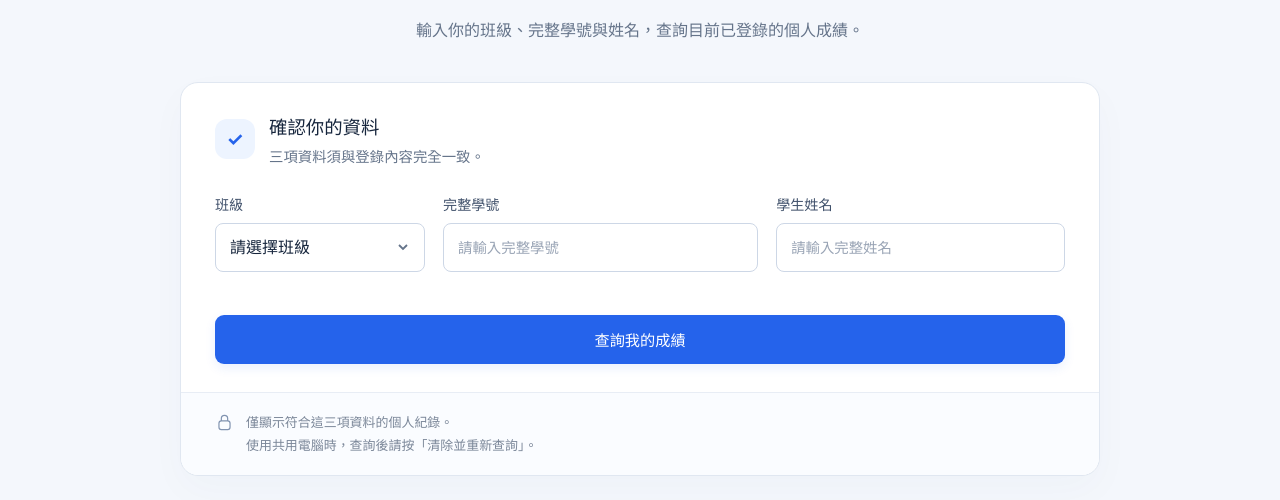
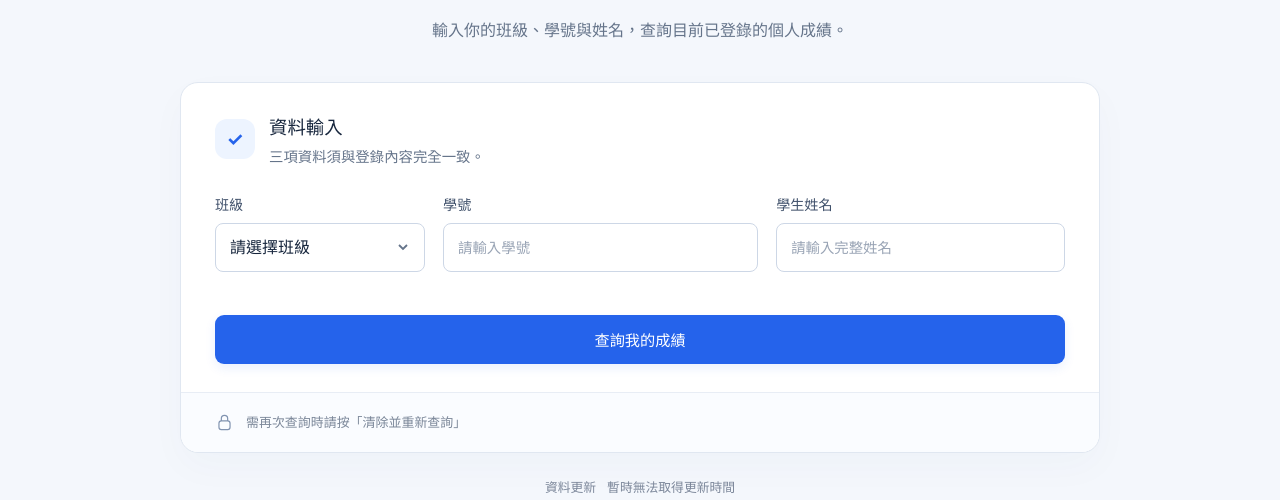
Before and after one commit to LJOU-olj/engineering-grade-query, a plain HTML site: page index.html in a window 1280 px wide. Shown: the part 294-794 px from the top of the page. Drawn offline with Linux system fonts and the light colour scheme; no server answers.

Commit message:
Simplify student lookup labels and re-query instructions

```diff
--- a/index.html
+++ b/index.html
@@ -17,13 +17,13 @@
   <header class="site-header"><div class="header-inner"><a class="brand" href="./" aria-label="回到成績查詢首頁"><span class="brand-mark" aria-hidden="true">工</span><span>工程規劃與控制<small>STUDENT GRADE PORTAL</small></span></a><span class="preliminary-tag">初步成績</span></div></header>
   <main id="main-content">
     <section id="query-section" aria-labelledby="query-title">
-      <div class="intro"><p class="eyebrow">YOUR LEARNING RECORD</p><h1 id="query-title">查看目前的<br><span>學習成績與出席紀錄</span></h1><p class="intro-text">輸入你的班級、完整學號與姓名，<br class="mobile-break">查詢目前已登錄的個人成績。</p></div>
-      <section class="query-card" aria-labelledby="form-title"><div class="card-heading"><span class="section-icon" aria-hidden="true">✓</span><div><h2 id="form-title">確認你的資料</h2><p>三項資料須與登錄內容完全一致。</p></div></div>
+      <div class="intro"><p class="eyebrow">YOUR LEARNING RECORD</p><h1 id="query-title">查看目前的<br><span>學習成績與出席紀錄</span></h1><p class="intro-text">輸入你的班級、學號與姓名，<br class="mobile-break">查詢目前已登錄的個人成績。</p></div>
+      <section class="query-card" aria-labelledby="form-title"><div class="card-heading"><span class="section-icon" aria-hidden="true">✓</span><div><h2 id="form-title">資料輸入</h2><p>三項資料須與登錄內容完全一致。</p></div></div>
         <form id="query-form" autocomplete="off">
-          <div class="form-grid"><div class="field"><label for="class-code">班級</label><select id="class-code" name="class_code" required><option value="">請選擇班級</option><option value="A">甲班</option><option value="B">乙班</option></select></div><div class="field"><label for="student-id">完整學號</label><input id="student-id" name="student_id" maxlength="40" placeholder="請輸入完整學號" required spellcheck="false" autocapitalize="characters" autocomplete="off"></div><div class="field"><label for="student-name">學生姓名</label><input id="student-name" name="student_name" maxlength="80" placeholder="請輸入完整姓名" required autocomplete="off"></div></div>
+          <div class="form-grid"><div class="field"><label for="class-code">班級</label><select id="class-code" name="class_code" required><option value="">請選擇班級</option><option value="A">甲班</option><option value="B">乙班</option></select></div><div class="field"><label for="student-id">學號</label><input id="student-id" name="student_id" maxlength="40" placeholder="請輸入學號" required spellcheck="false" autocapitalize="characters" autocomplete="off"></div><div class="field"><label for="student-name">學生姓名</label><input id="student-name" name="student_name" maxlength="80" placeholder="請輸入完整姓名" required autocomplete="off"></div></div>
           <div id="query-message" class="query-message" role="status" aria-live="polite"></div><button id="submit-query" class="primary-button" type="submit">查詢我的成績</button>
         </form>
-        <div class="privacy-note"><svg viewBox="0 0 24 24" aria-hidden="true"><rect x="5" y="10" width="14" height="11" rx="3"></rect><path d="M8 10V7a4 4 0 0 1 8 0v3"></path></svg><p>僅顯示符合這三項資料的個人紀錄。<br>使用共用電腦時，查詢後請按「清除並重新查詢」。</p></div>
+        <div class="privacy-note"><svg viewBox="0 0 24 24" aria-hidden="true"><rect x="5" y="10" width="14" height="11" rx="3"></rect><path d="M8 10V7a4 4 0 0 1 8 0v3"></path></svg><p>需再次查詢時請按「清除並重新查詢」</p></div>
       </section>
       <div class="query-footnotes"><p><strong>資料更新</strong><span id="snapshot-date">正在確認資料時間…</span></p><p id="sync-status" role="status">正在確認更新狀態…</p><p>此處為初步登錄結果，正式成績以教師公告為準。</p></div>
     </section>
```
